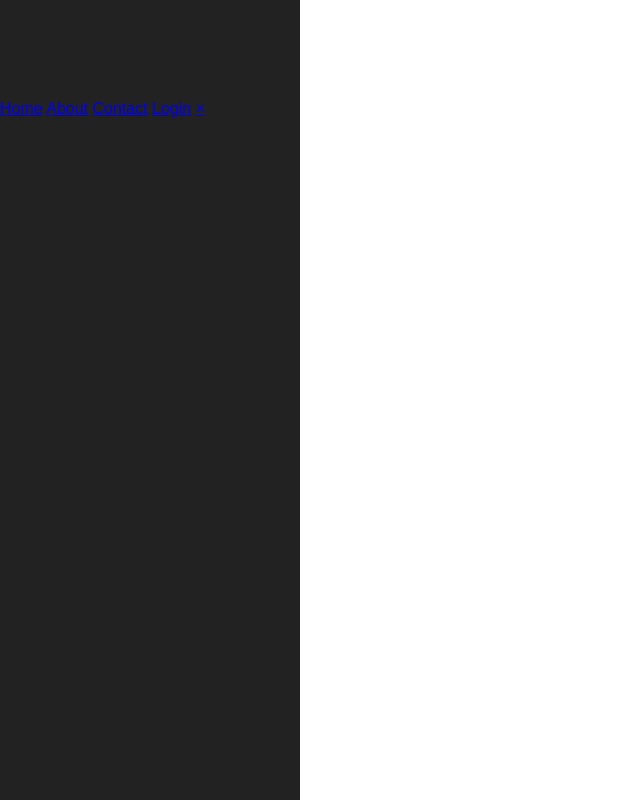
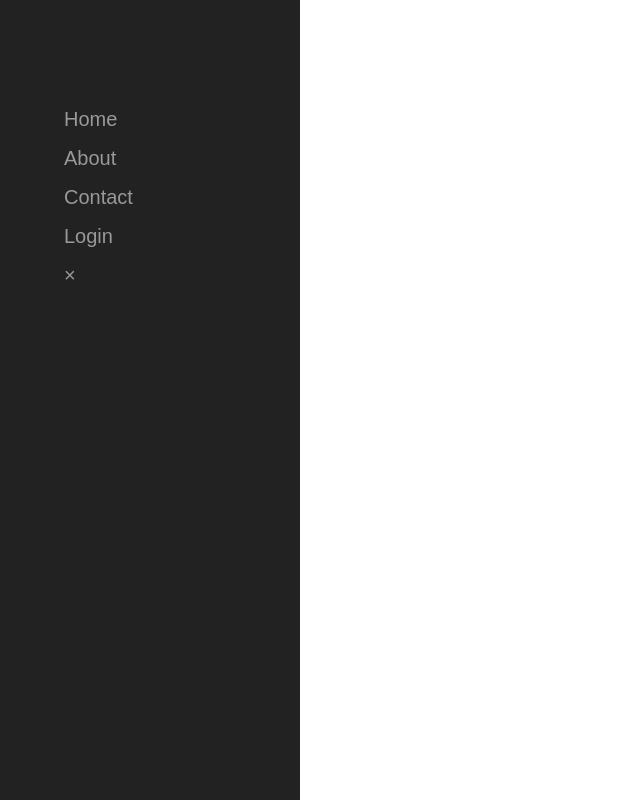
Before and after one commit to juanbonami/slide-out-nav, a plain HTML site: page index.html in a window 1280 px wide. Shown: the whole page, without its empty margins (0-640 px from the left). Drawn offline with Linux system fonts and the light colour scheme.

Commit message:
added styles to anchor elements, increased size of font and color and made them vertical

```diff
--- a/index.html
+++ b/index.html
@@ -24,6 +24,14 @@
                 padding-top: 100px;
                 overflow: hidden;
             }
+
+            .sidemenu a {
+                padding: 8px 8px 8px 64px;
+                text-decoration: none;
+                font-size: 20px;
+                color: #999;
+                display: block;
+            }
         </style>
     </head>
     <body>
```
